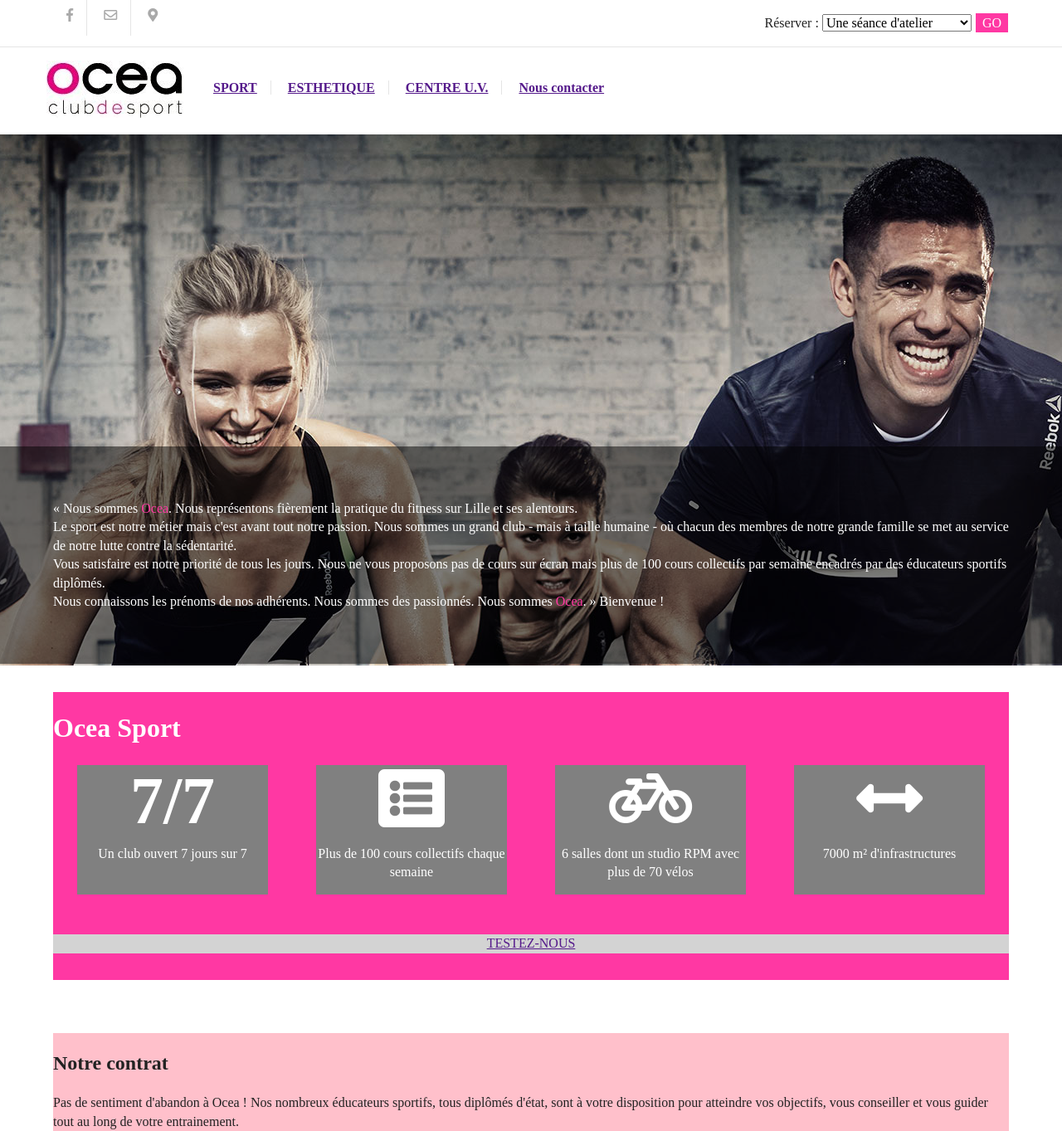
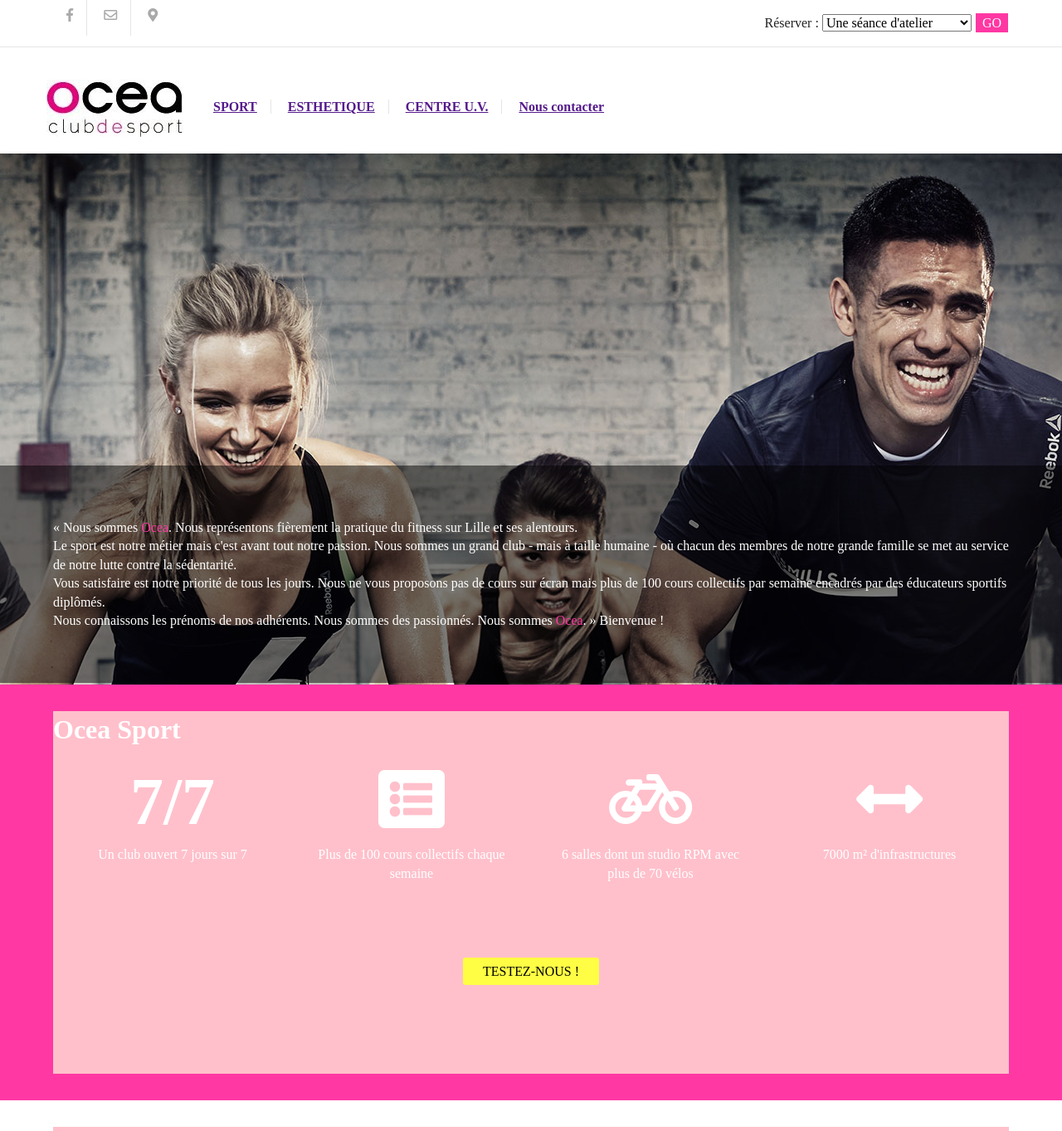
Before and after one commit to mbelacat/ocea-fake, a PHP site: page / in a window 1280 px wide. Shown: the top 1363 px of the page at 83% size. Run offline with PHP 8.4, Linux system fonts and the light colour scheme; some libraries are stand-ins or nearby versions.

Commit message:
css section video

```diff
--- a/css/main.css
+++ b/css/main.css
@@ -134,12 +134,16 @@ section{
 
    /* ======================  START TOP  ================================ */
   .top{
-    width: 100%;
+    width: 90%;
     height: 7vh;
     align-items: center;
     border-bottom: 0.05em solid #E5E5E5;
     padding-left: 4em;
     padding-right: 4em;
+    position: fixed;
+    top:0;
+    background-color: white;
+    z-index:10;
   }
 aside.left-to, aside.right_top{
   width: 50%;
@@ -200,6 +204,9 @@ li.sport, li.esthetique, li.uv{
 }
 
 /* ------------------------------- carousel start --------------------------  */
+header{
+  padding-top: 10vh;
+}
 @keyframes AutoSlide {
 	0% {
 		left: 0vh; /*1ère image*/
@@ -294,22 +301,52 @@ main {
 }
 
    /* ------------------------------- section Ocea Sport Start--------------------------  */
+.ocea-sport-container{
+  width: 100%;
+  height: 100%;
+  background-color: #ff38a3;
+}
  .ocea-sport{
-    background-color: #ff38a3;
     color: white;
  }
  .fa-ocea-sport{
    width:20%;
-   background-color: grey;
    text-align: center;
  }
 .testez-nous{
-  background-color: lightgrey;
   text-align: center;
   margin-top: 3em;
+  margin-bottom: 3em;
+  padding-top: 2em;
+  padding-bottom: 2em;
+}
+.testez-nous a{
+  background-color: #FFFE45;
+  padding: 0.5em 1.5em;
+  border-radius: 0.2em;
+  text-decoration: none;
+  color: black;
+  font-weight: lighter;
 }
 
-   /* ------------------------------- section Ocea Sport End--------------------------  */
+  /* ------------------------------- section Ocea Sport End--------------------------  */
+  /* ------------------------------- section Video Start --------------------------  */
+.video{
+  width: 60%;
+  height: 60%;
+  margin:auto;
+  padding:40% 0 0 0;
+  position:relative;
+}
+iframe{
+  position:absolute;
+  top:0;
+  left:0;
+  width:100%;
+  height:100%;
+}
+
+  /* ------------------------------- section Video End --------------------------  */
 
    /* ======================  END MAIN  ===================================== */
 
--- a/index.html
+++ b/index.html
@@ -1,5 +1,5 @@
 <!doctype html>
-<html class="no-js" lang="">
+<html class="no-js" lang="fr">
 
 <head>
   <meta charset="utf-8">
@@ -87,6 +87,7 @@
   :::::::::::::::::::::::::::::::::::::::::::::::::::::::::::::::::::::::::::::::: -->
   <!-- ,,,,,,,,,,,,,,,,,,,,,, Start main,,,,,,,,,,,,,,,,,,,,,,,,,,,,,,,,,,,,,,,,, -->
     <main>
+      <div class="ocea-sport-container">
         <section class="ocea-sport">
           <h1>Ocea Sport</h1>
           <div class="sport flexSA">
@@ -108,19 +109,19 @@
             </div>
           </div>
           <div class="testez-nous">
-          <a href="">TESTEZ-NOUS</a>
+            <a href="">TESTEZ-NOUS !</a>
           </div>
-
         </section>
+      </div>
       <section>
         <h2>Notre contrat</h2>
         <p>Pas de sentiment d'abandon à Ocea ! Nos nombreux éducateurs sportifs,
           tous diplômés d'état, sont à votre disposition pour atteindre vos objectifs,
           vous conseiller et vous guider tout au long de votre entrainement.
         </p>
-        <div class="video" style="padding:56.25% 0 0 0;position:relative;">
+        <div class="video">
           <iframe src="https://player.vimeo.com/video/272767022?autoplay=1&loop=1&title=0&byline=0"
-            style="position:absolute;top:0;left:0;width:100%;height:100%;" frameborder="0" webkitallowfullscreen mozallowfullscreen allowfullscreen>
+             frameborder="0" webkitallowfullscreen mozallowfullscreen allowfullscreen>
           </iframe>
         </div>
             <!-- <script src="https://player.vimeo.com/api/player.js"></script> -->
```
Lines whose indentation alone changed are shown as unchanged.
